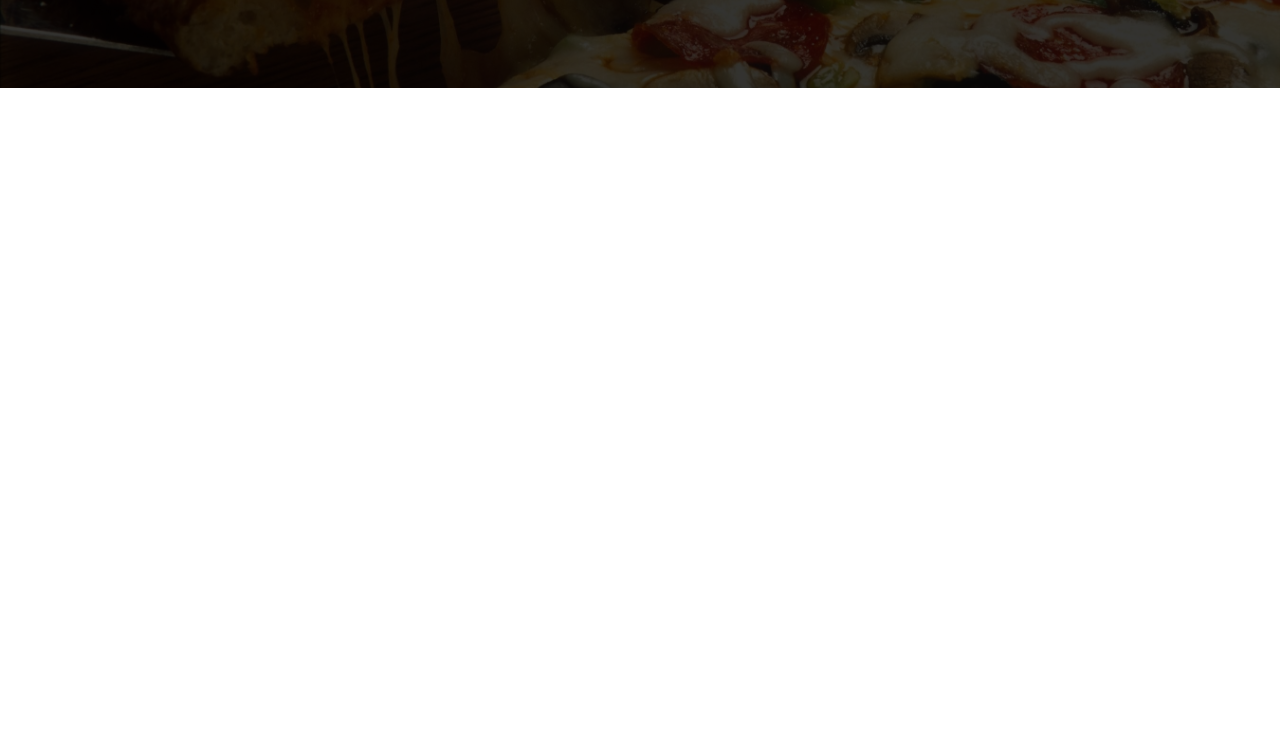
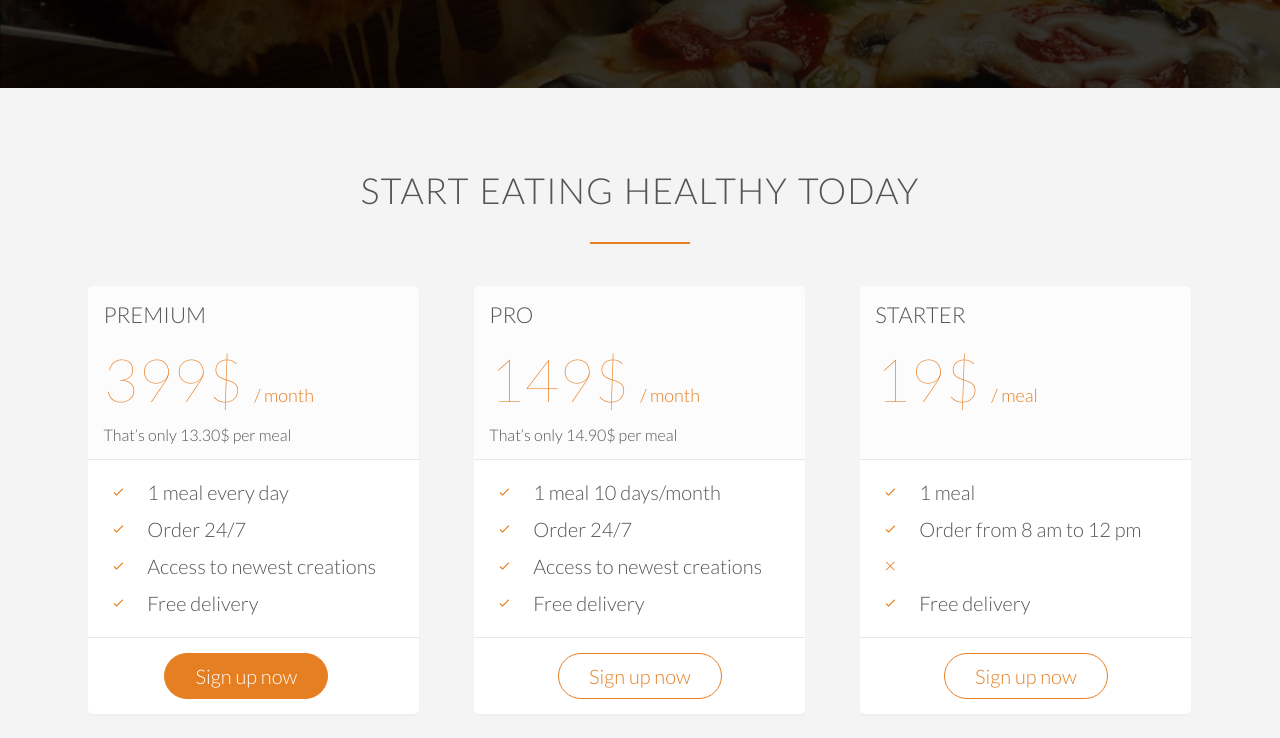
Before and after one commit to fuad7us/omnifood_restaurant, a plain HTML site: page index.html in a window 1280 px wide. Shown: the part 3853-4591 px from the top of the page. Before the commit the page ends 4101 px from the top, so only its background shows below. Drawn offline with Linux system fonts and the light colour scheme; files whose address does not match are found by name.

Commit message:
sign up plan section complete

```diff
--- a/index.html
+++ b/index.html
@@ -274,8 +274,72 @@
         <!-- testimonials section ends -->
 
         <!-- sign-up section starts -->
-        <section class="section-signup">
-
+        <section class="section-plans">
+            <div class="row">
+                <h2>Start eating healthy today</h2>
+            </div>
+            <div class="row">
+                <div class="col span-1-of-3">
+                    <div class="plan-box">
+                        <div>
+                            <h3>Premium</h3>
+                            <p class="plan-price">399$ <span>/ month</span></p>
+                            <p class="plan-price-meal">That’s only 13.30$ per meal</p>
+                        </div>
+                        <div>
+                            <ul>
+                                <li><i class="ion-ios-checkmark-empty icon-small"></i> 1 meal every day</li>
+                                <li><i class="ion-ios-checkmark-empty icon-small"></i> Order 24/7</li>
+                                <li><i class="ion-ios-checkmark-empty icon-small"></i> Access to newest creations</li>
+                                <li><i class="ion-ios-checkmark-empty icon-small"></i> Free delivery</li>
+                            </ul>
+                        </div>
+                        <div>
+                            <a href="" class="btn btn-full">Sign up now</a>
+                        </div>
+                    </div>
+                </div>
+                <div class="col span-1-of-3">
+                    <div class="plan-box">
+                        <div>
+                            <h3>Pro</h3>
+                            <p class="plan-price">149$ <span>/ month</span></p>
+                            <p class="plan-price-meal">That’s only 14.90$ per meal</p>
+                        </div>
+                        <div>
+                            <ul>
+                                <li><i class="ion-ios-checkmark-empty icon-small"></i> 1 meal 10 days/month</li>
+                                <li><i class="ion-ios-checkmark-empty icon-small"></i> Order 24/7</li>
+                                <li><i class="ion-ios-checkmark-empty icon-small"></i> Access to newest creations</li>
+                                <li><i class="ion-ios-checkmark-empty icon-small"></i> Free delivery</li>
+                            </ul>
+                        </div>
+                        <div>
+                            <a href="" class="btn btn-ghost">Sign up now</a>
+                        </div>
+                    </div>
+                </div>
+                <div class="col span-1-of-3">
+                    <div class="plan-box">
+                        <div>
+                            <h3>Starter</h3>
+                            <p class="plan-price">19$ <span>/ meal</span></p>
+                            <p class="plan-price-meal">&nbsp;</p>
+                        </div>
+                        <div>
+                            <ul>
+                                <li><i class="ion-ios-checkmark-empty icon-small"></i> 1 meal</li>
+                                <li><i class="ion-ios-checkmark-empty icon-small"></i> Order from 8 am to 12 pm</li>
+                                <li><i class="ion-ios-close-empty icon-small"></i></li>
+                                <li><i class="ion-ios-checkmark-empty icon-small"></i> Free delivery</li>
+                            </ul>
+                        </div>
+                        <div>
+                            <a href="" class="btn btn-ghost">Sign up now</a>
+                        </div>
+                    </div>
+                </div>
+            </div>
         </section>
         <!-- sign-up section ends -->
     </body>
--- a/resources/css/style.css
+++ b/resources/css/style.css
@@ -386,3 +386,58 @@ cite img {
   margin-right: 10px;
   vertical-align: middle;
 }
+
+/* ----------------------------------------------------- */
+/* SIGN UP PlANS */
+/* ----------------------------------------------------- */
+.section-plans {
+  background-color: #f4f4f4;
+}
+
+.plan-box {
+  background-color: #ffffff;
+  border-radius: 5px;
+  width: 90%;
+  margin-left: 5%;
+  box-shadow: 0 2px 2px #efefef;
+}
+
+.plan-box div {
+  padding: 15px;
+  border-bottom: 1px solid #e8e8e8;
+}
+
+.plan-box div:first-child {
+  background-color: #fcfcfc;
+  border-top-right-radius: 5px;
+  border-top-left-radius: 5px;
+}
+
+.plan-box div:last-child {
+  text-align: center;
+  border: none;
+}
+
+.plan-price {
+  font-size: 300%;
+  font-weight: 100;
+  margin-bottom: 10px;
+  color: #e67e22;
+}
+
+.plan-price span {
+  font-size: 30%;
+  font-weight: 300;
+}
+
+.plan-price-meal {
+  font-size: 80%;
+}
+
+.plan-box ul {
+  list-style: none;
+}
+
+.plan-box ul li {
+  padding: 5px 0;
+}
```
